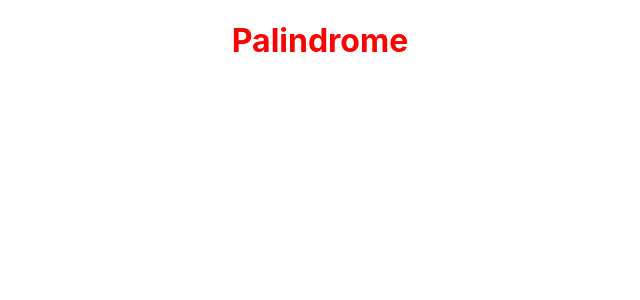
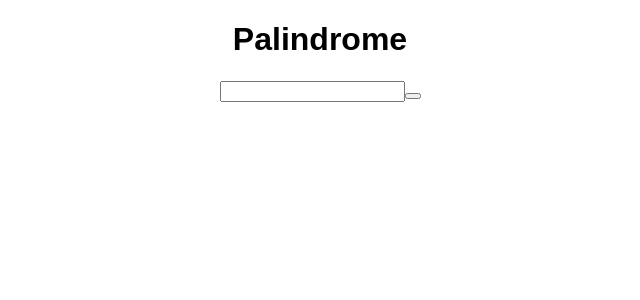
Before and after one commit to mmkepler/palindrome, a React (Create React App) app: page / in a window 1280 px wide. Shown: the top 300 px of the page, without its empty margins (320-960 px from the left). Built offline with nearby package versions, Linux system fonts and the light colour scheme.

Commit message:
basic ui setup

```diff
--- a/src/App.js
+++ b/src/App.js
@@ -1,9 +1,13 @@
-import {Main} from "./StyledComponents";
+import { Main, Title, InputDiv, TextInput, Check, Clear, Message } from "./StyledComponents";
 
 function App() {
   return (
     <Main>
-      <h1>Palindrome</h1>
+      <Title>Palindrome</Title>
+      <InputDiv>
+      <TextInput/>
+      <Check />
+      </InputDiv>
     </Main>
   );
 }
--- a/src/StyledComponents.js
+++ b/src/StyledComponents.js
@@ -2,7 +2,22 @@ import styled from "styled-components";
 
 const Main = styled.div`
   text-align: center;
-  color: red
 `;
 
-export {Main}
+const Title = styled.h1`
+  font-size: 2em;
+  font-family: sans-serif;
+`;
+
+const InputDiv = styled.div``;
+
+const TextInput = styled.input ``;
+
+const Check = styled.button``;
+
+const Clear = styled.button``;
+
+const Message = styled.h2``;
+
+
+export { Main, Title, InputDiv, TextInput, Check, Clear, Message }
```
